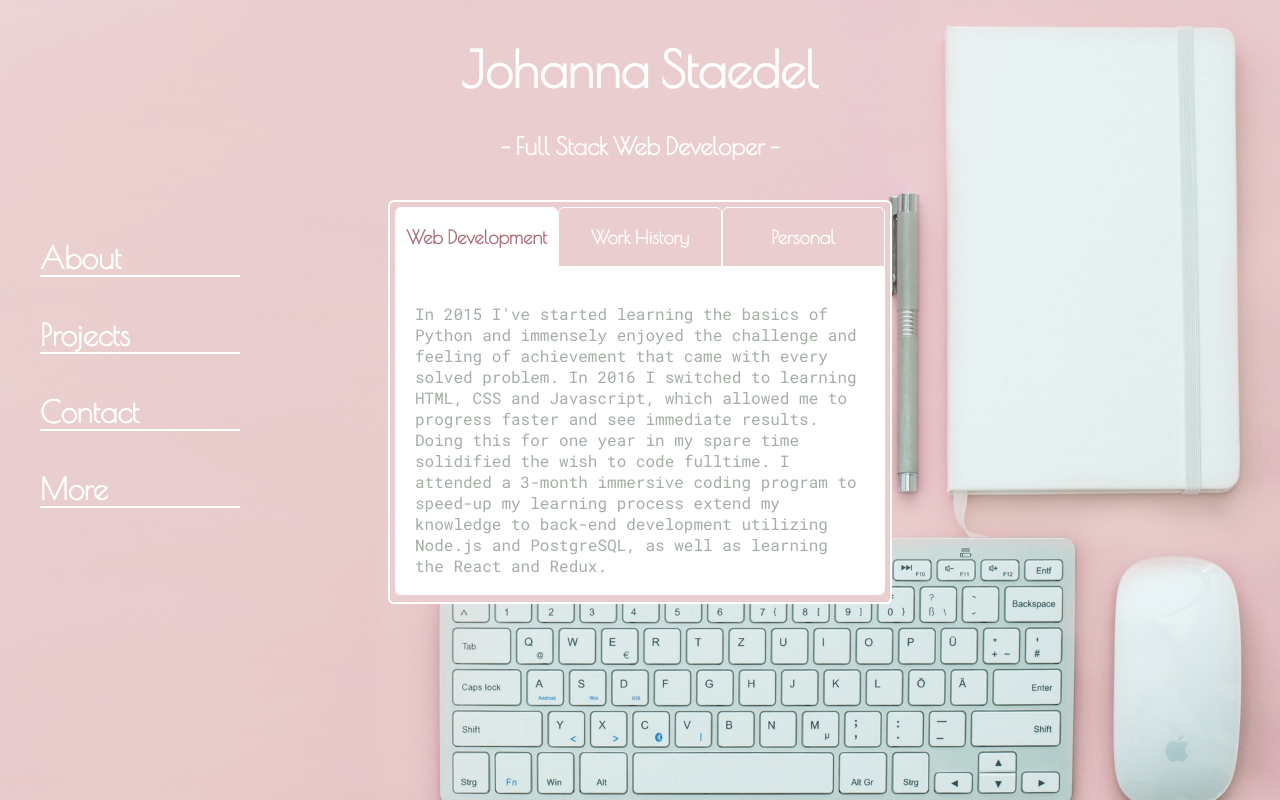
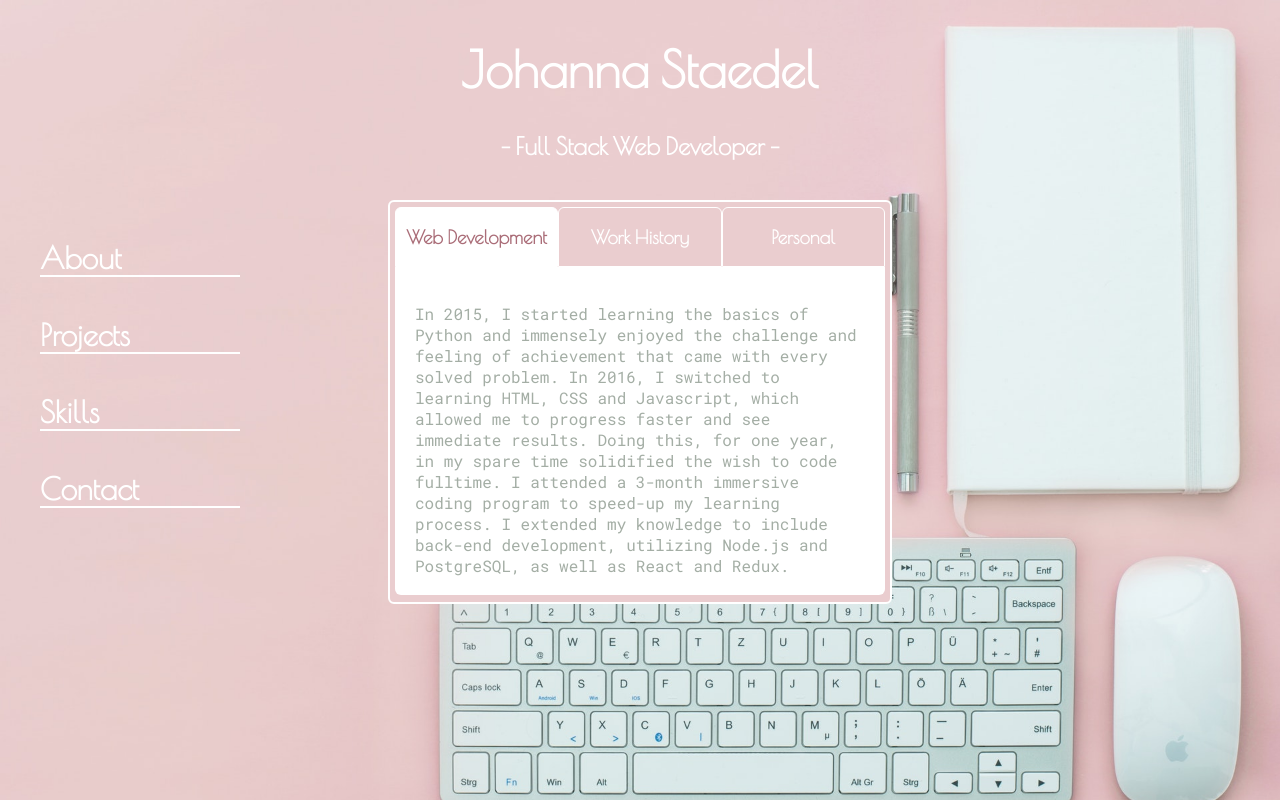
Before and after one commit to bluecherryme/Portfolio, a React (Create React App) app: page / in a window 1280 px wide. Built offline with nearby package versions, Linux system fonts and the light colour scheme.

Commit message:
further changes to about section

```diff
--- a/src/Components/About.css
+++ b/src/Components/About.css
@@ -33,3 +33,8 @@
     border-radius: 0 0 6px 6px;
     color: #A4AEA5;
 }
+
+h3:hover{
+    cursor:default;
+    color: #AA6D78;
+}
--- a/src/Components/About.js
+++ b/src/Components/About.js
@@ -25,12 +25,10 @@ export default class About extends Component{
     }
 
     render(){
-        console.log(this.state)
         return(
             <div className="About">
                 <div className="About-inner">
                     <div className="tabs">
-
                         <div onClick={()=>this.changeTab("webDev")}
                             className="h2Wrapper" style={this.state.webDev?{backgroundColor:'white',color: "#AA6D78"}:null}>
                             <h3>Web Development</h3>
@@ -46,29 +44,30 @@ export default class About extends Component{
                     </div>
                     {this.state.webDev?
                         <div className="content">
-                            <p>In 2015 I've started learning the basics of Python and immensely enjoyed
+                            <p>In 2015, I started learning the basics of Python and immensely enjoyed
                             the challenge and feeling of achievement that came with every solved problem.
-                            In 2016 I switched to learning HTML, CSS and Javascript, which allowed me to
-                            progress faster and see immediate results. Doing this for one year in my spare
+                            In 2016, I switched to learning HTML, CSS and Javascript, which allowed me to
+                            progress faster and see immediate results. Doing this, for one year, in my spare
                             time solidified the wish to code fulltime. I attended a 3-month immersive coding
-                            program to speed-up my learning process extend my knowledge to back-end development
-                            utilizing Node.js and PostgreSQL, as well as learning the React and Redux.    </p>
+                            program to speed-up my learning process. I extended my knowledge to include back-end development,
+                            utilizing Node.js and PostgreSQL, as well as React and Redux.    </p>
                         </div>:null}
                     {this.state.workHistory?
                         <div className="content">
-                            <p>I worked for nearly 10 years in
-                            the production industry in planning and
-                            disposition and for the last 6 years I have
-                            been working in the legal industry.
+                            <p>I worked for nearly 10 years in the production industry for an international consumer
+                            products company in Germany. There, I was responsible for the planning and materials disposition
+                            of 4 cosmetic production lines. For the last 6 years, I worked as a Conveyancer /
+                            Legal Assistant for a small law firm in Australia.
                             Whilst I enjoyed both occupations, I felt I needed
                             a new challenge and programming certainly qualifies as that.</p>
                         </div>:null}
                     {this.state.personal?
                         <div className="content">
-                            <p>As an avid traveller I feel nowhere and everywhere at home!
-                            I love to discover new things, travel to new places and meet new people
-                            but I just as much like to hide away and solve a problem, learn some
-                            more code and fix a bug. In my free time, I am drawn to nature, hiking and camping.</p>
+                            <p>As an avid traveller, I feel nowhere and everywhere at home!
+                            I love to discover new things, travel to new places and meet new people.
+                            In my free time, I am drawn to nature, hiking and camping, but
+                            I also like to hide away and solve a problem, learn
+                            more code and fix a bug. </p>
                         </div>:null}
                 </div>
             </div>
--- a/src/Components/Landing.css
+++ b/src/Components/Landing.css
@@ -31,3 +31,9 @@
     font-size: 30px;
     margin: 40px;
 }
+
+.Nav h3:hover{
+    cursor:default;
+    color: #AA6D78;
+    font-size: 32px;
+}
--- a/src/Components/Landing.js
+++ b/src/Components/Landing.js
@@ -1,10 +1,14 @@
 import React, {Component} from 'react';
-import Nav from './Nav';
 import About from './About';
 import './Landing.css';
 
 
 export default class Landing extends Component{
+    constructor(){
+        super();
+        this.state={about:true, projects:false, skills: false, contact: false}
+    }
+
     render(){
         return(
             <div id="Landing">
@@ -12,7 +16,12 @@ export default class Landing extends Component{
                     <h1>Johanna Staedel</h1>
                     <h2>- Full Stack Web Developer -</h2>
                 </div>
-                <Nav/>
+                <div className="Nav">
+                    <h3>About</h3>
+                    <h3>Projects</h3>
+                    <h3>Skills</h3>
+                    <h3>Contact</h3>
+                </div>
                 <About/>
                 </div>
         )
--- a/src/Components/Nav.js
+++ /dev/null
@@ -1,15 +0,0 @@
-import React, {Component} from 'react';
-
-
-export default class Nav extends Component{
-    render(){
-        return(
-            <div className="Nav">
-                <h3>About</h3>
-                <h3>Projects</h3>
-                <h3>Contact</h3>
-                <h3>More</h3>
-            </div>
-        );
-    }
-}
```
